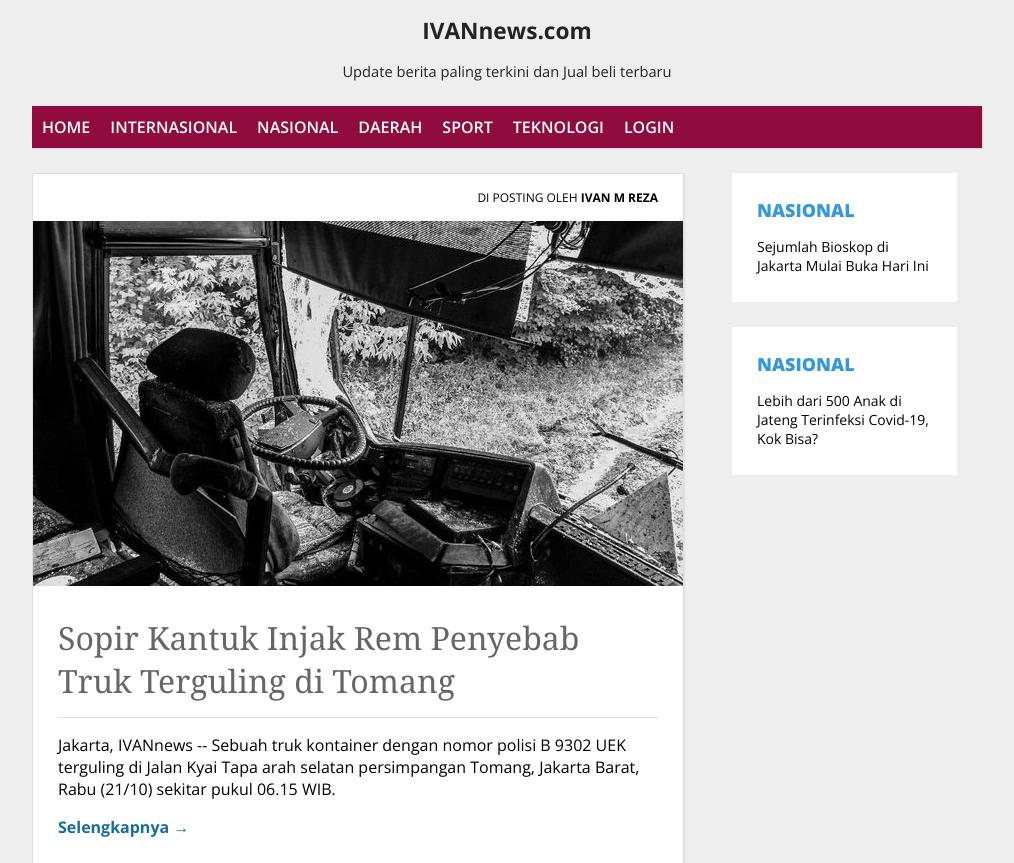
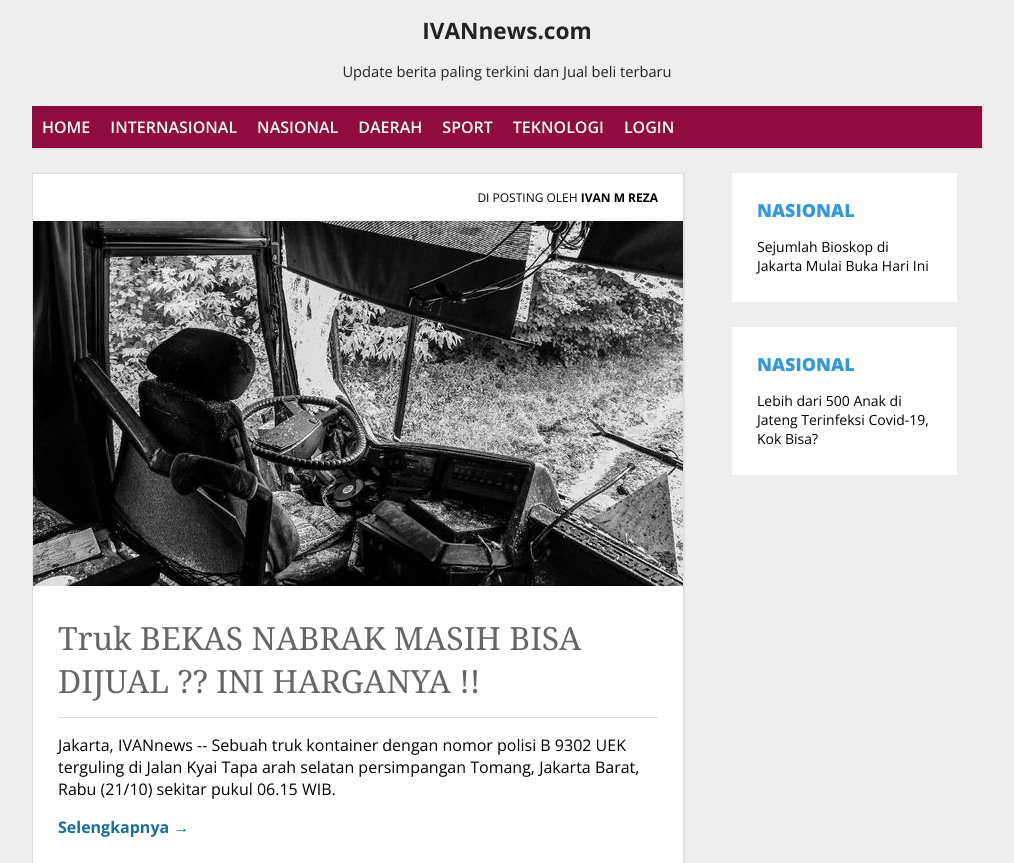
Before and after one commit to IvanMReza/webdas, a plain HTML site: page websideku/WEB/index.html in a window 1280 px wide. Shown: the top 863 px of the page, without its empty margins (133-1147 px from the left). Drawn offline with nearby package versions, Linux system fonts and the light colour scheme.

Commit message:
Update index.html

```diff
--- a/websideku/WEB/index.html
+++ b/websideku/WEB/index.html
@@ -63,7 +63,7 @@
 					Di Posting Oleh <b>Ivan M Reza </b>
 				</div>
 				<img src="gambar/truk.jpeg">
-				<h1> Sopir Kantuk Injak Rem Penyebab Truk Terguling di Tomang </h1>
+				<h1> Truk BEKAS NABRAK MASIH BISA DIJUAL ?? INI HARGANYA !! </h1>
 				<hr>
 				<p>
 					Jakarta, IVANnews -- Sebuah truk kontainer dengan nomor polisi B 9302 UEK terguling di Jalan Kyai Tapa arah selatan persimpangan Tomang, Jakarta Barat, Rabu (21/10) sekitar pukul 06.15 WIB.
```
